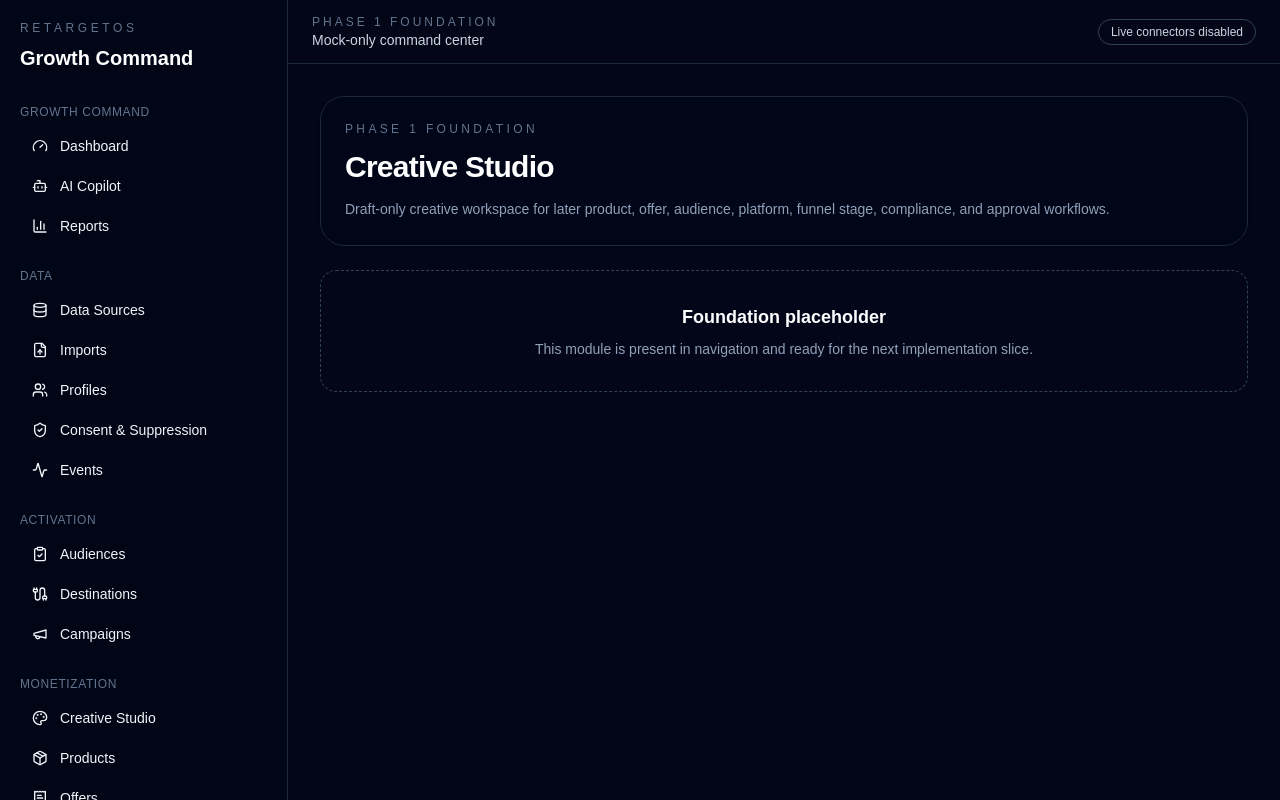
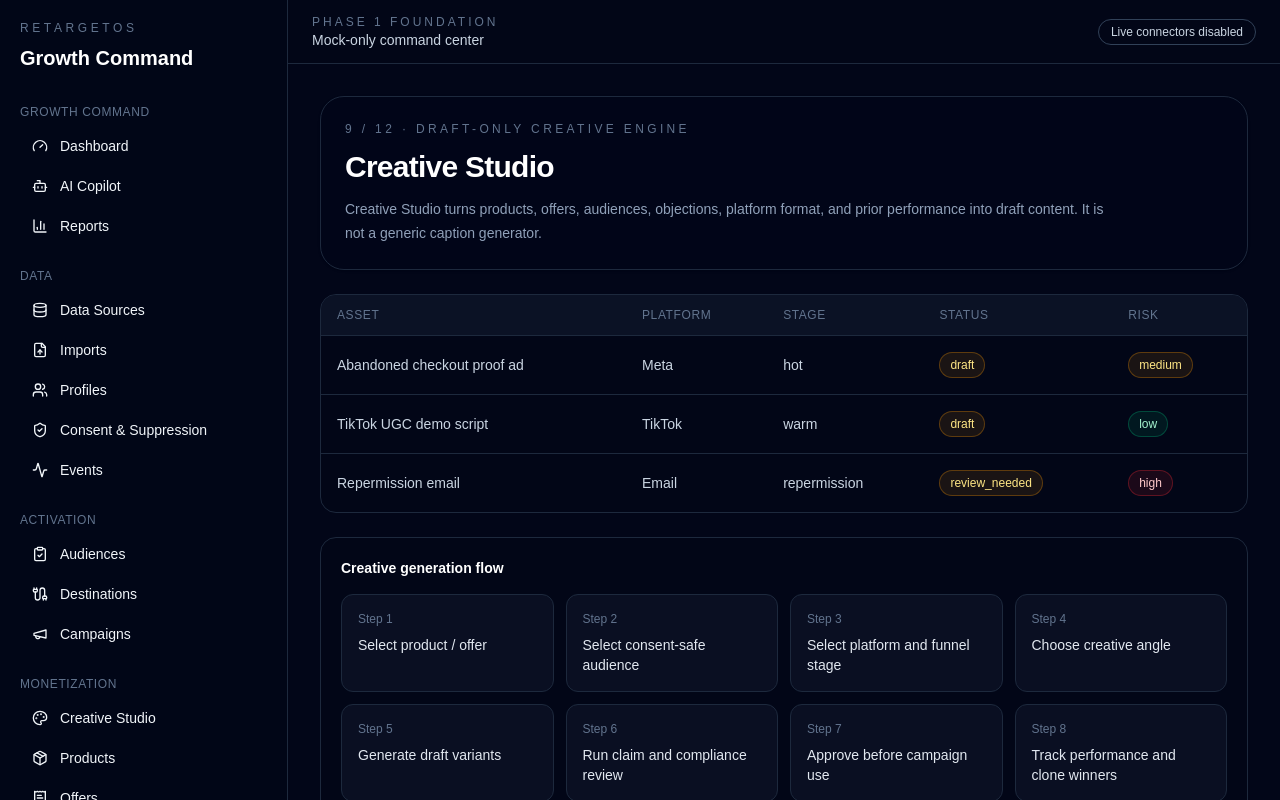
Before and after one commit to besfeng23/RetargetOS, a Next.js app: page /creative-studio in a window 1280 px wide. Shown: the top 800 px of the page. Built offline with nearby package versions, Linux system fonts and the light colour scheme.

Commit message:
Build creative studio MVP page

```diff
--- a/src/app/creative-studio/page.tsx
+++ b/src/app/creative-studio/page.tsx
@@ -1,10 +1,44 @@
+import { ApiEndpointPanel } from "@/components/api-endpoint-panel";
 import { AppShell } from "@/components/app-shell";
 import { ModulePage } from "@/components/module-page";
+import { OpsTable } from "@/components/ops-table";
+import { creativeRows, endpointActions } from "@/lib/mock-data";
+
+const creativeFlow = [
+  "Select product / offer",
+  "Select consent-safe audience",
+  "Select platform and funnel stage",
+  "Choose creative angle",
+  "Generate draft variants",
+  "Run claim and compliance review",
+  "Approve before campaign use",
+  "Track performance and clone winners",
+];
 
 export default function CreativeStudioPage() {
   return (
     <AppShell>
-      <ModulePage title="Creative Studio" description="Draft-only creative workspace for later product, offer, audience, platform, funnel stage, compliance, and approval workflows." />
+      <ModulePage
+        title="Creative Studio"
+        eyebrow="9 / 12 · Draft-only creative engine"
+        description="Creative Studio turns products, offers, audiences, objections, platform format, and prior performance into draft content. It is not a generic caption generator."
+      >
+        <OpsTable rows={creativeRows} />
+
+        <div className="rounded-2xl border border-slate-800 bg-slate-950/70 p-5">
+          <p className="text-sm font-semibold text-white">Creative generation flow</p>
+          <div className="mt-4 grid gap-3 md:grid-cols-2 xl:grid-cols-4">
+            {creativeFlow.map((step, index) => (
+              <div key={step} className="rounded-xl border border-slate-800 bg-slate-900/60 p-4">
+                <p className="text-xs text-slate-500">Step {index + 1}</p>
+                <p className="mt-2 text-sm font-medium text-slate-200">{step}</p>
+              </div>
+            ))}
+          </div>
+        </div>
+
+        <ApiEndpointPanel actions={endpointActions.createRecord} />
+      </ModulePage>
     </AppShell>
   );
 }
```
